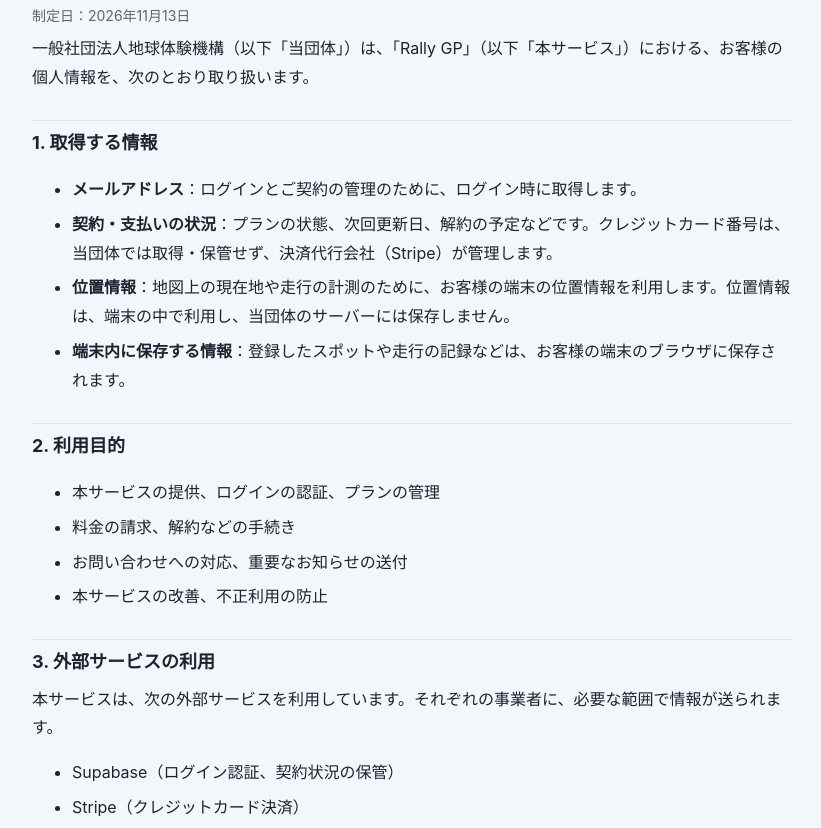
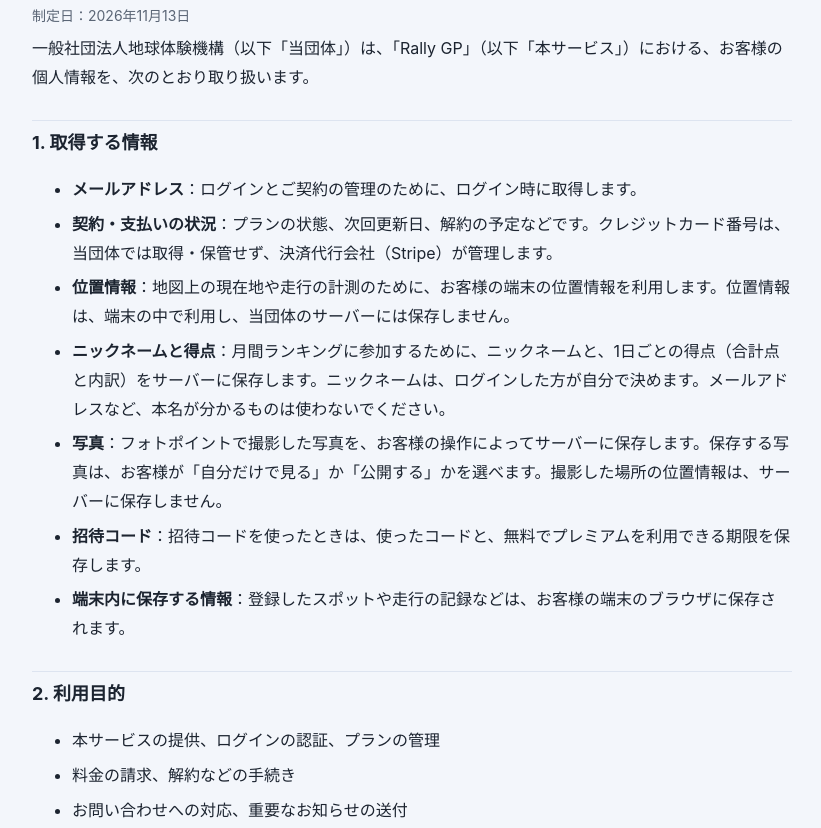
Before and after one commit to adventslot11/rally-gp, a plain HTML site: page privacy.html in a window 1280 px wide. Shown: the part 116-944 px from the top of the page, without its empty margins (228-1049 px from the left). Drawn offline with Linux system fonts and the light colour scheme.

Commit message:
Add files via upload

```diff
--- a/privacy.html
+++ b/privacy.html
@@ -6,10 +6,11 @@ h1{font-size:22px;margin:8px 0 4px}h2{font-size:18px;margin:28px 0 6px;padding-t
 p,li{margin:6px 0}.m{color:var(--m);font-size:14px}a{color:#315c9e}
 table{width:100%;border-collapse:collapse;margin-top:12px}th,td{border:1px solid var(--line);padding:10px;text-align:left;vertical-align:top;font-size:15px}
 th{width:34%;background:rgba(127,127,127,.1)}nav{display:flex;gap:14px;flex-wrap:wrap;margin:14px 0;font-size:14px}</style></head><body><main><nav><a href="./">← Rally GP に戻る</a><a href="terms.html">利用規約</a><a href="privacy.html">プライバシーポリシー</a><a href="tokusho.html">特定商取引法に基づく表記</a></nav><h1>プライバシーポリシー</h1><p class="m">制定日：2026年11月13日</p><p>一般社団法人地球体験機構（以下「当団体」）は、「Rally GP」（以下「本サービス」）における、お客様の個人情報を、次のとおり取り扱います。</p>
-<h2>1. 取得する情報</h2><ul><li><b>メールアドレス</b>：ログインとご契約の管理のために、ログイン時に取得します。</li><li><b>契約・支払いの状況</b>：プランの状態、次回更新日、解約の予定などです。クレジットカード番号は、当団体では取得・保管せず、決済代行会社（Stripe）が管理します。</li><li><b>位置情報</b>：地図上の現在地や走行の計測のために、お客様の端末の位置情報を利用します。位置情報は、端末の中で利用し、当団体のサーバーには保存しません。</li><li><b>端末内に保存する情報</b>：登録したスポットや走行の記録などは、お客様の端末のブラウザに保存されます。</li></ul>
-<h2>2. 利用目的</h2><ul><li>本サービスの提供、ログインの認証、プランの管理</li><li>料金の請求、解約などの手続き</li><li>お問い合わせへの対応、重要なお知らせの送付</li><li>本サービスの改善、不正利用の防止</li></ul>
-<h2>3. 外部サービスの利用</h2><p>本サービスは、次の外部サービスを利用しています。それぞれの事業者に、必要な範囲で情報が送られます。</p><ul><li>Supabase（ログイン認証、契約状況の保管）</li><li>Stripe（クレジットカード決済）</li><li>Resend（ログイン用メールの送信）</li><li>Mapbox（地図の表示、経路の計算。経路の計算のため、地点の座標が送信されます）</li><li>Vercel（本サービスの配信）</li></ul>
+<h2>1. 取得する情報</h2><ul><li><b>メールアドレス</b>：ログインとご契約の管理のために、ログイン時に取得します。</li><li><b>契約・支払いの状況</b>：プランの状態、次回更新日、解約の予定などです。クレジットカード番号は、当団体では取得・保管せず、決済代行会社（Stripe）が管理します。</li><li><b>位置情報</b>：地図上の現在地や走行の計測のために、お客様の端末の位置情報を利用します。位置情報は、端末の中で利用し、当団体のサーバーには保存しません。</li><li><b>ニックネームと得点</b>：月間ランキングに参加するために、ニックネームと、1日ごとの得点（合計点と内訳）をサーバーに保存します。ニックネームは、ログインした方が自分で決めます。メールアドレスなど、本名が分かるものは使わないでください。</li><li><b>写真</b>：フォトポイントで撮影した写真を、お客様の操作によってサーバーに保存します。保存する写真は、お客様が「自分だけで見る」か「公開する」かを選べます。撮影した場所の位置情報は、サーバーに保存しません。</li><li><b>招待コード</b>：招待コードを使ったときは、使ったコードと、無料でプレミアムを利用できる期限を保存します。</li><li><b>端末内に保存する情報</b>：登録したスポットや走行の記録などは、お客様の端末のブラウザに保存されます。</li></ul>
+<h2>2. 利用目的</h2><ul><li>本サービスの提供、ログインの認証、プランの管理</li><li>料金の請求、解約などの手続き</li><li>お問い合わせへの対応、重要なお知らせの送付</li><li>月間ランキングの作成・表示、写真の保存と、お客様が選んだ範囲での公開</li><li>本サービスの改善、不正利用の防止</li></ul>
+<h2>3. 外部サービスの利用</h2><p>本サービスは、次の外部サービスを利用しています。それぞれの事業者に、必要な範囲で情報が送られます。</p><ul><li>Supabase（ログイン認証、契約状況・ニックネーム・得点・写真の保管）</li><li>Stripe（クレジットカード決済）</li><li>Resend（ログイン用メールの送信）</li><li>Mapbox（地図の表示、経路の計算。経路の計算のため、地点の座標が送信されます）</li><li>Vercel（本サービスの配信）</li></ul>
 <h2>4. 第三者への提供</h2><p>法令に基づく場合を除き、お客様の同意なく、個人情報を第三者に提供しません。上記の外部サービスへの送信は、本サービスの提供に必要な範囲で行うものです。</p>
+<h2>4-2. ランキングと写真の公開</h2><ul><li>月間ランキングには、ニックネームと得点が表示されます。ログインしていない方にも表示されることがあります。</li><li>写真を「公開する」にすると、本サービスを利用する他の方に表示されます。また、当団体が、公式のSNSやウェブサイトなどで、ニックネームとともに紹介することがあります。「自分だけで見る」を選んだ写真は、公開されません。</li><li>公開する前に、写真に、人の顔、車のナンバー、住所が分かるものなどが写っていないか、ご確認ください。</li><li>写真の公開・非公開の切り替えと削除は、アプリの「フォトギャラリー」から、いつでもご自身で行えます。削除した写真は、元に戻せません。ただし、すでにSNSなどに掲載された内容は、当団体からお願いして取り下げる場合があります。</li><li>当団体は、不適切な写真を、お知らせなく非表示にすることがあります。</li></ul>
 <h2>5. 安全管理</h2><p>個人情報の漏えいや紛失を防ぐため、適切な安全管理を行います。</p>
 <h2>6. 開示・訂正・削除のご請求</h2><p>ご自身の個人情報の開示・訂正・削除（アカウントの削除を含みます）をご希望の場合は、下記までご連絡ください。ご本人であることを確認のうえ、合理的な期間内に対応します。</p>
 <h2>7. 改定</h2><p>本ポリシーは、必要に応じて改定します。改定後の内容は、本ページに掲載した時点から効力を生じます。</p>
```
